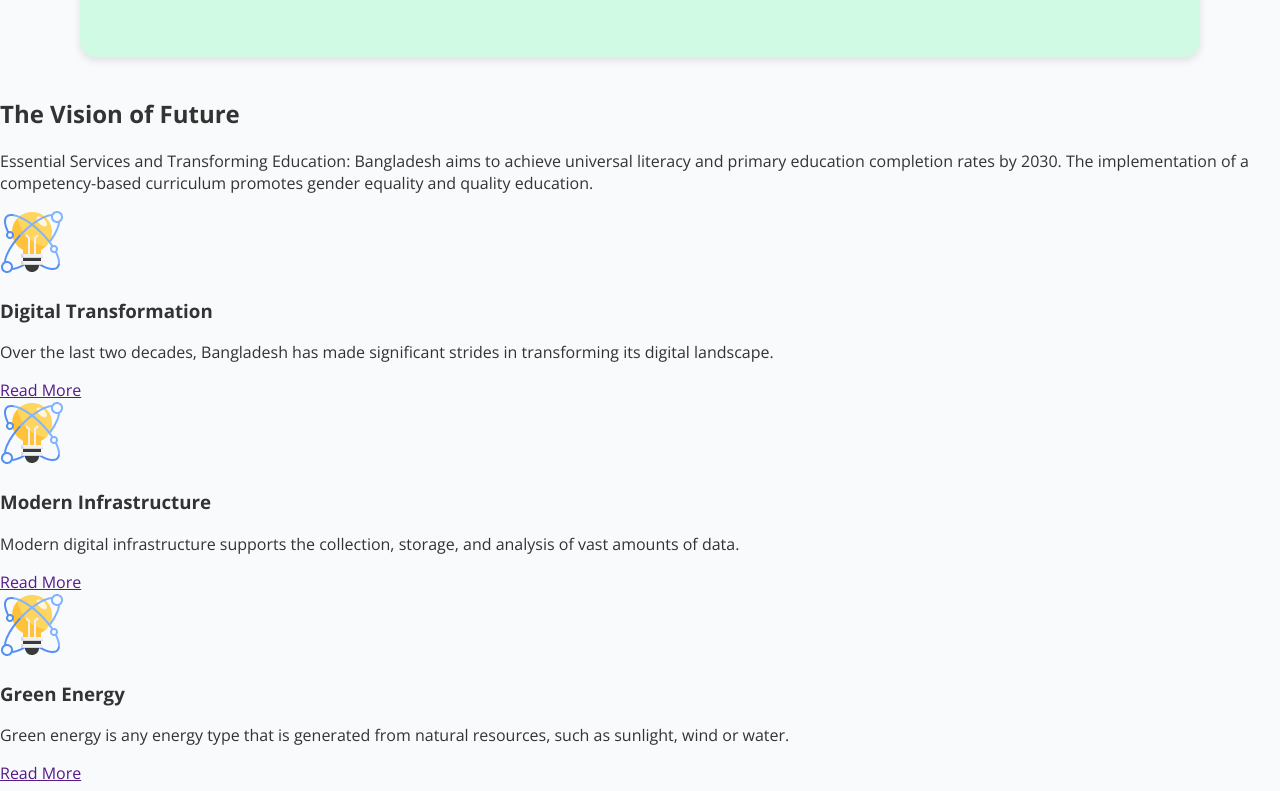
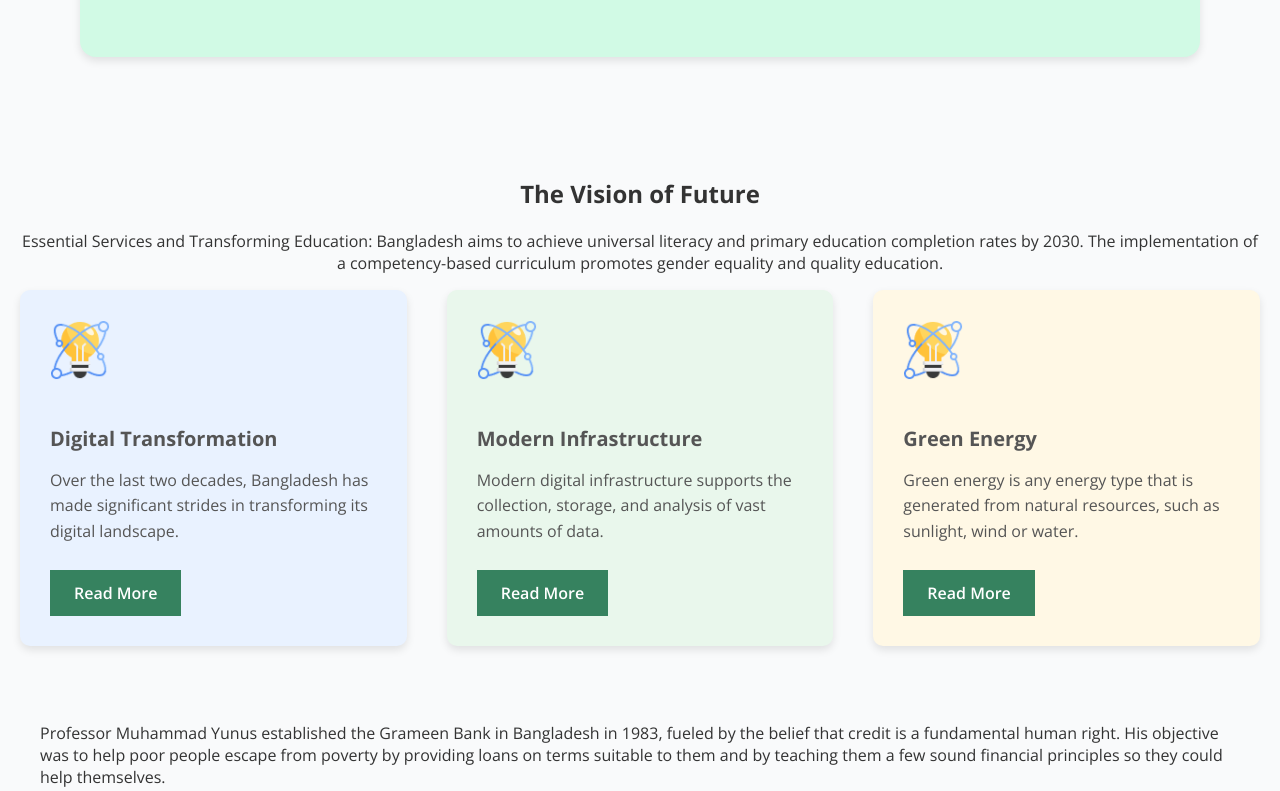
Before and after one commit to 0xNeshadx/explore-bangladesh, a plain HTML site: page index.html in a window 1280 px wide. Shown: the part 596-1387 px from the top of the page. Drawn offline with nearby package versions, Linux system fonts and the light colour scheme.

Commit message:
added some code

```diff
--- a/styles/style.css
+++ b/styles/style.css
@@ -106,3 +106,94 @@
       max-width: 500px;
       object-fit: contain;
   }
+
+
+  /* Vision */
+  .vision{
+    max-width: 1600px;
+    padding: 60px 20px;
+    margin: 0 auto;
+    text-align: center;
+}
+
+.vision-header h2{
+color: rgb(14, 14, 14);
+font-size: 40px;
+font-weight: 700;
+line-height: 48px;
+letter-spacing: 0%;
+text-align: left;
+margin-bottom: 20px;
+}
+
+.vision-header p{
+    font-size: 1.1rem;
+    font-weight: 400;
+    line-height: 1.8;
+    color: #555555;
+    max-width: 800px;
+    margin: 0 auto 50 auto;
+}
+
+.vision-carts{
+    display: flex;
+    justify-content: center;
+    gap: 40px;
+}
+
+.vision-cart{
+    width: 360px;
+    padding: 30px;
+    border-radius: 10px;
+    text-align: left;
+    box-shadow: 0 4px 8px rgba(0, 0, 0, 0.1);
+    transition: transform 0.3s ease;
+}
+
+.vision-cart img{
+    width: 60px;
+    margin-bottom: 20px;
+}
+
+.vision-cart h3{
+    font-size: 20px;
+    font-weight: 700;
+    color: #555555;
+    margin-bottom: 15px;
+}
+
+.vision-cart p{
+    font-size: 16px;
+    font-weight: 400;
+    color: #555555;
+    margin-bottom: 25px;
+    line-height: 1.6;
+}
+
+.vision-cart a{
+    display: inline-block;
+    background-color: #36825F;
+    color: #ffffff;
+    padding: 12px 24px;
+    border: 5px;
+    text-decoration: none;
+    font-size: 16px;
+    font-weight: 600;
+    transition: background-color 0.3s ease;
+}
+
+.vision-cart a:hover {
+    background-color: #F30200;
+}
+
+.cart-blue {
+    background-color: #E9F2FF;
+}
+
+.cart-green {
+    background-color: #E9F7EC;
+}
+
+.cart-yellow {
+    background-color: #FFF8E5;
+}
```
